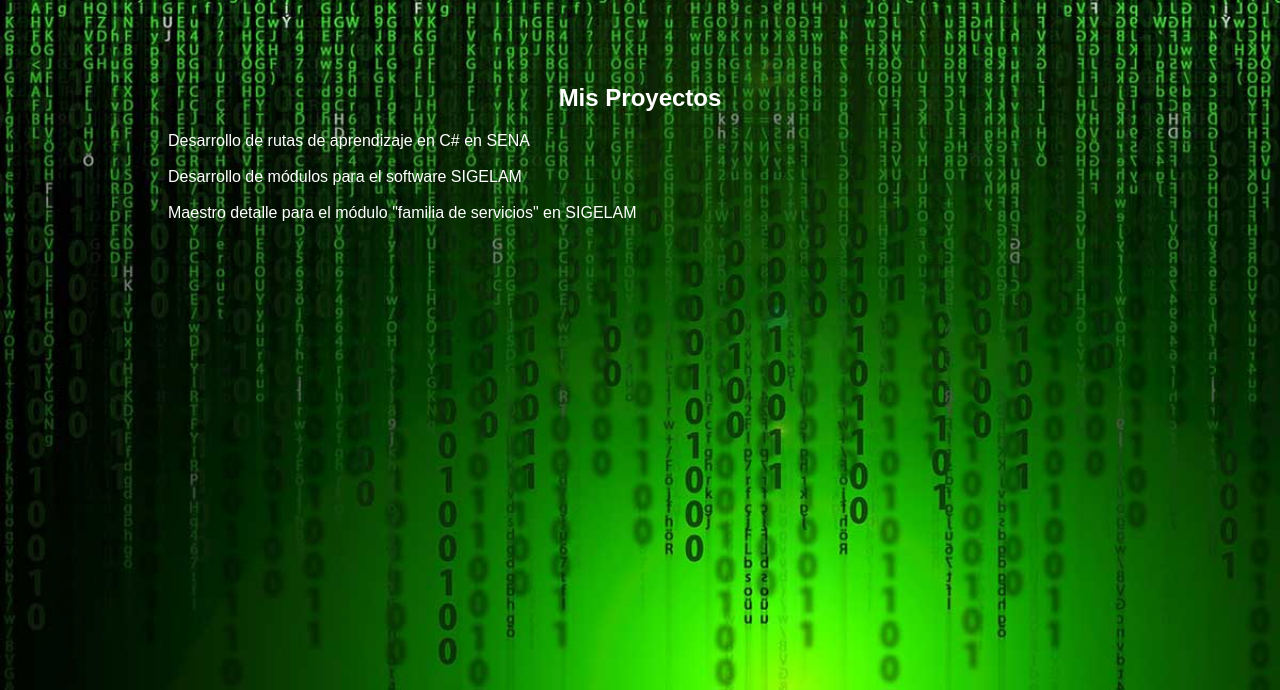
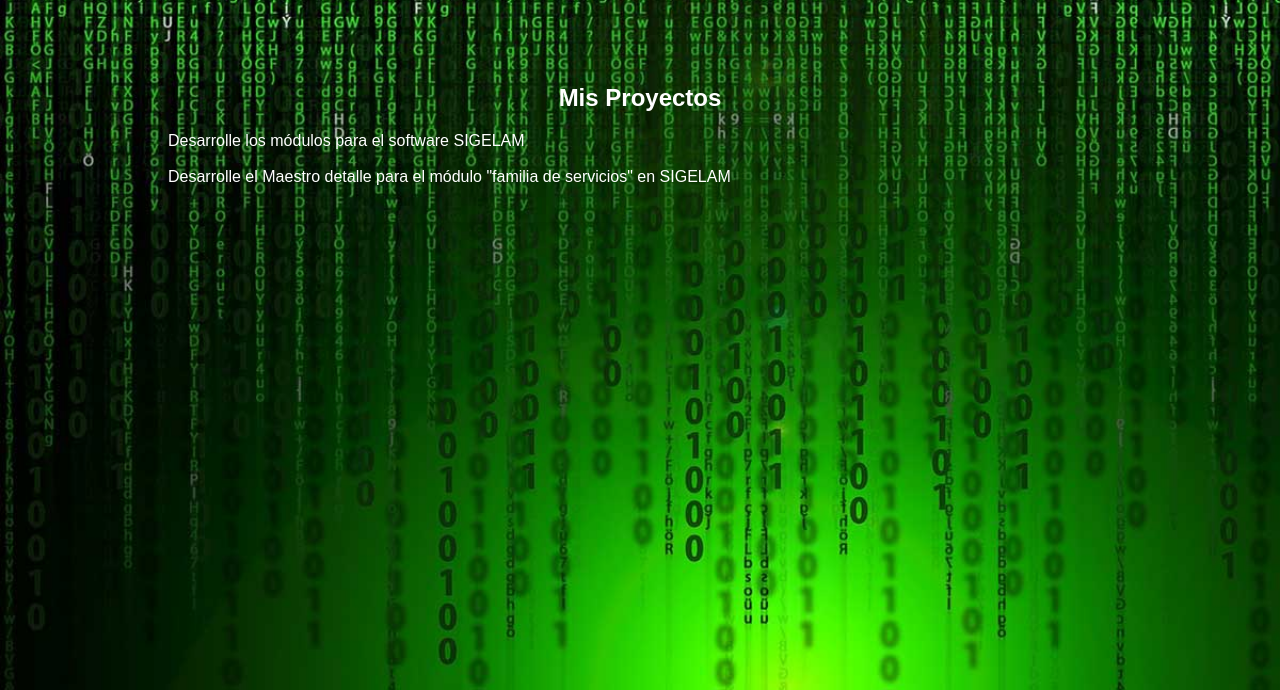
Before and after one commit to CarlosMarioAyalaCeballos/Portafolio-Carlos-Mario, a plain HTML site: page projects.html in a window 1280 px wide. Shown: the part 110-800 px from the top of the page. Drawn offline with Linux system fonts and the light colour scheme.

Commit message:
Update projects.html

```diff
--- a/projects.html
+++ b/projects.html
@@ -23,9 +23,8 @@
         <section>
             <h2>Mis Proyectos</h2>
             <ul>
-                <li>Desarrollo de rutas de aprendizaje en C# en SENA</li><br>
-                <li>Desarrollo de módulos para el software SIGELAM</li><br>
-                <li>Maestro detalle para el módulo "familia de servicios" en SIGELAM</li>
+                <li>Desarrolle los módulos para el software SIGELAM</li><br>
+                <li>Desarrolle el Maestro detalle para el módulo "familia de servicios" en SIGELAM</li>
             </ul>
         </section>
     </main>
```
